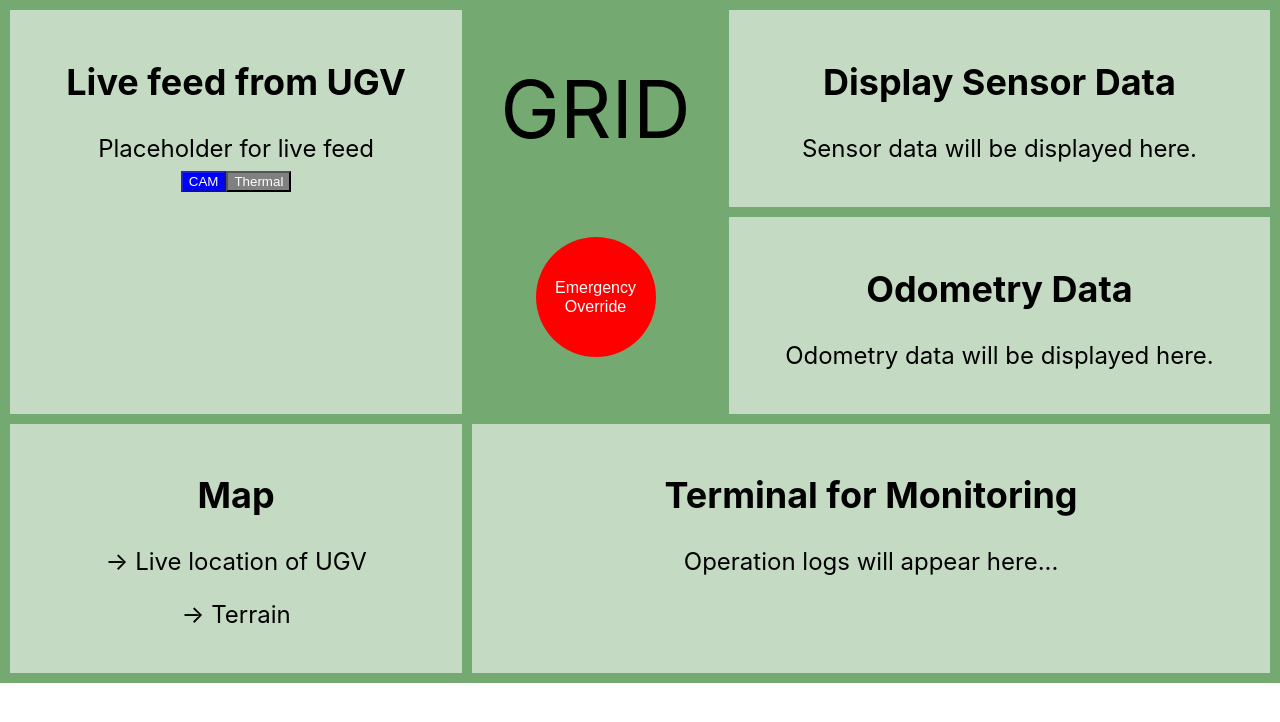
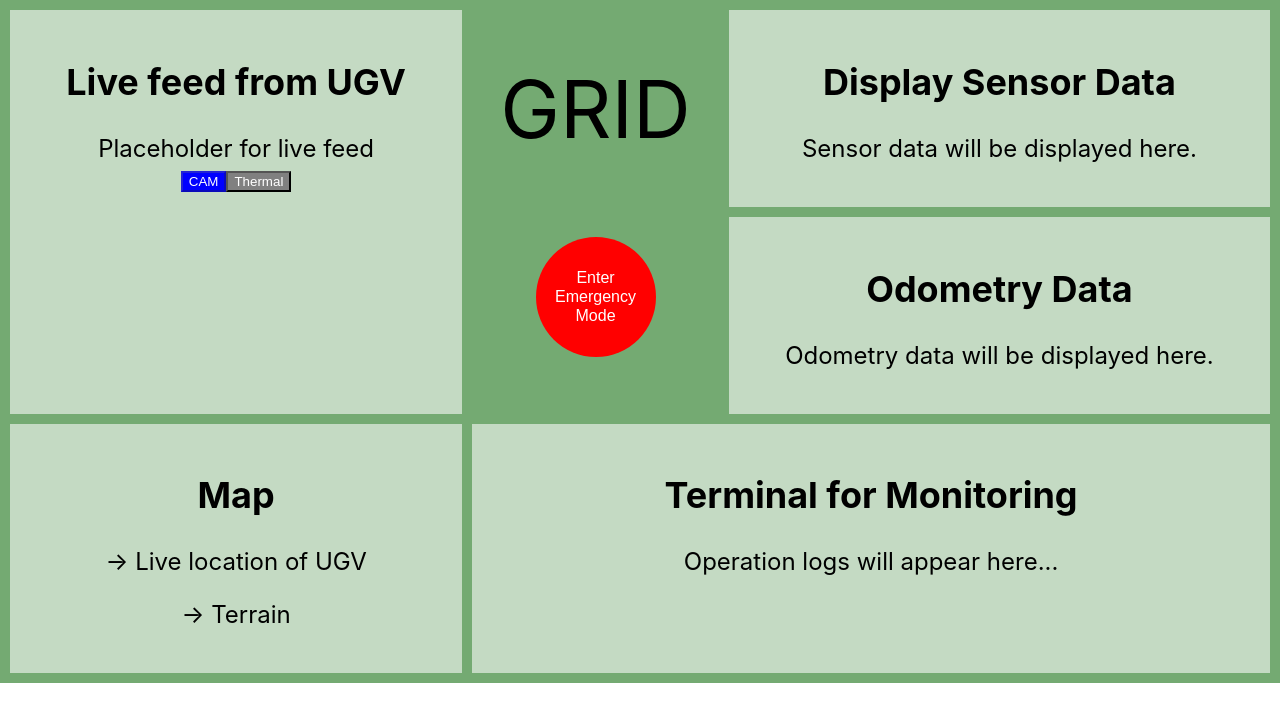
Before and after one commit to Ralph-S/GRID, a React (Create React App) app in the folder app/: page / in a window 1280 px wide. Shown: the top 722 px of the page. Built offline with nearby package versions, Linux system fonts and the light colour scheme.

Commit message:
Fixing UI frontend labels

```diff
--- a/app/src/components/EmergencyOverride.js
+++ b/app/src/components/EmergencyOverride.js
@@ -1,17 +1,17 @@
 import React, { useState } from 'react';
 
 const EmergencyOverride = ({ isEmergency, setIsEmergency }) => {
-  const [buttonText, setButtonText] = useState('Emergency Override');
+  const [buttonText, setButtonText] = useState('Enter Emergency Mode');
 
   const handleEmergency = () => {
-    const newState = buttonText === 'Emergency Override' ? 'Automated Mode' : 'Emergency Override';
+    const newState = buttonText === 'Enter Emergency Mode' ? 'Exit Emergency Mode' : 'Enter Emergency Mode';
 
     fetch('http://localhost:5000/emergency-override', {
       method: 'POST',
       headers: {
         'Content-Type': 'application/json',
       },
-      body: JSON.stringify({ state: newState }),
+      body: JSON.stringify({ state: newState === 'Enter Emergency Mode' ? 'Automated Mode' : 'Emergency Override' }),
     })
     .then(response => response.json())
     .then(data => {
@@ -24,6 +24,7 @@ const EmergencyOverride = ({ isEmergency, setIsEmergency }) => {
     });
   };
 
+
   return (
     <div className="component emergency-override">
       <button className='round-button' onClick={handleEmergency}>
```
